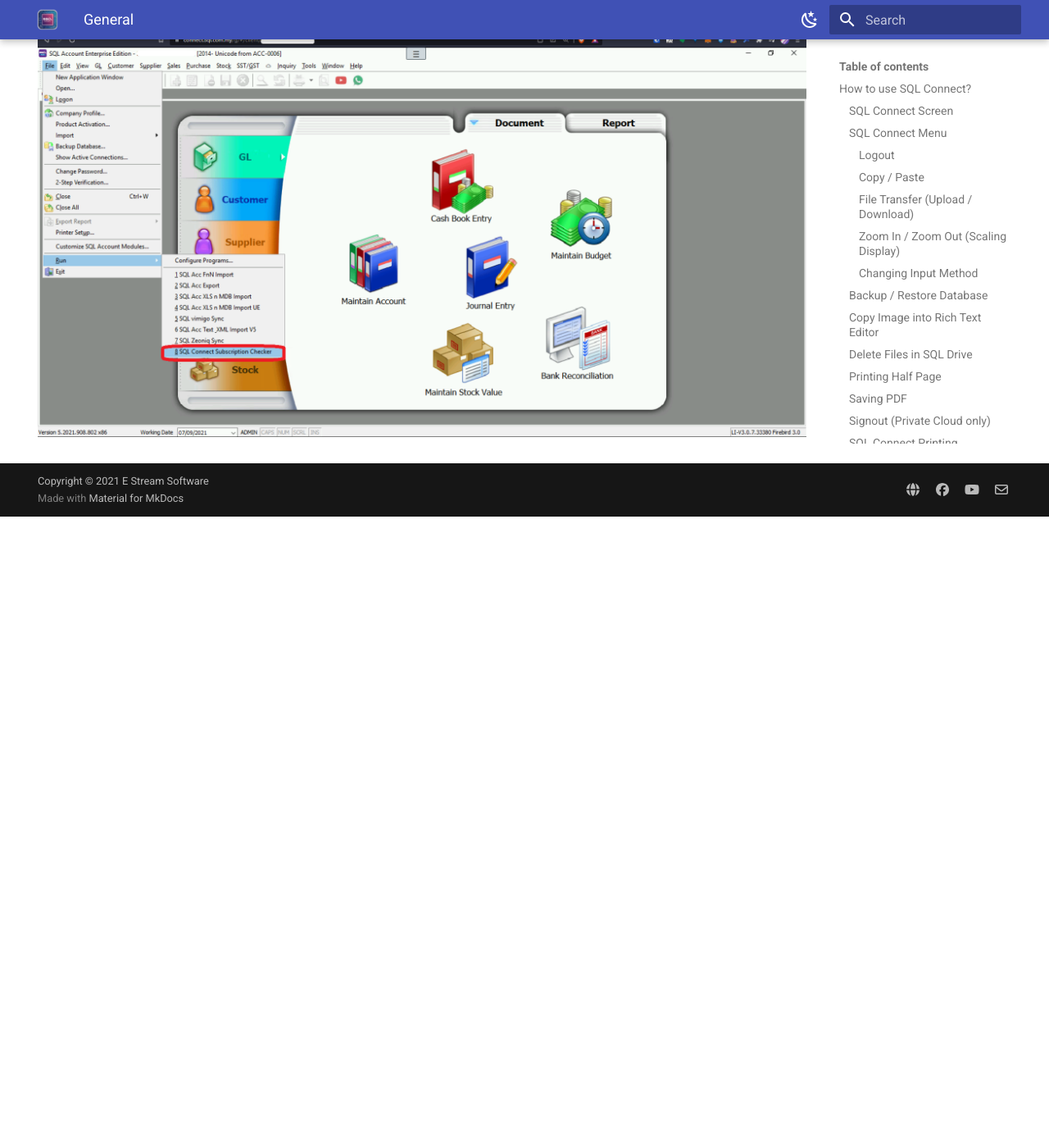
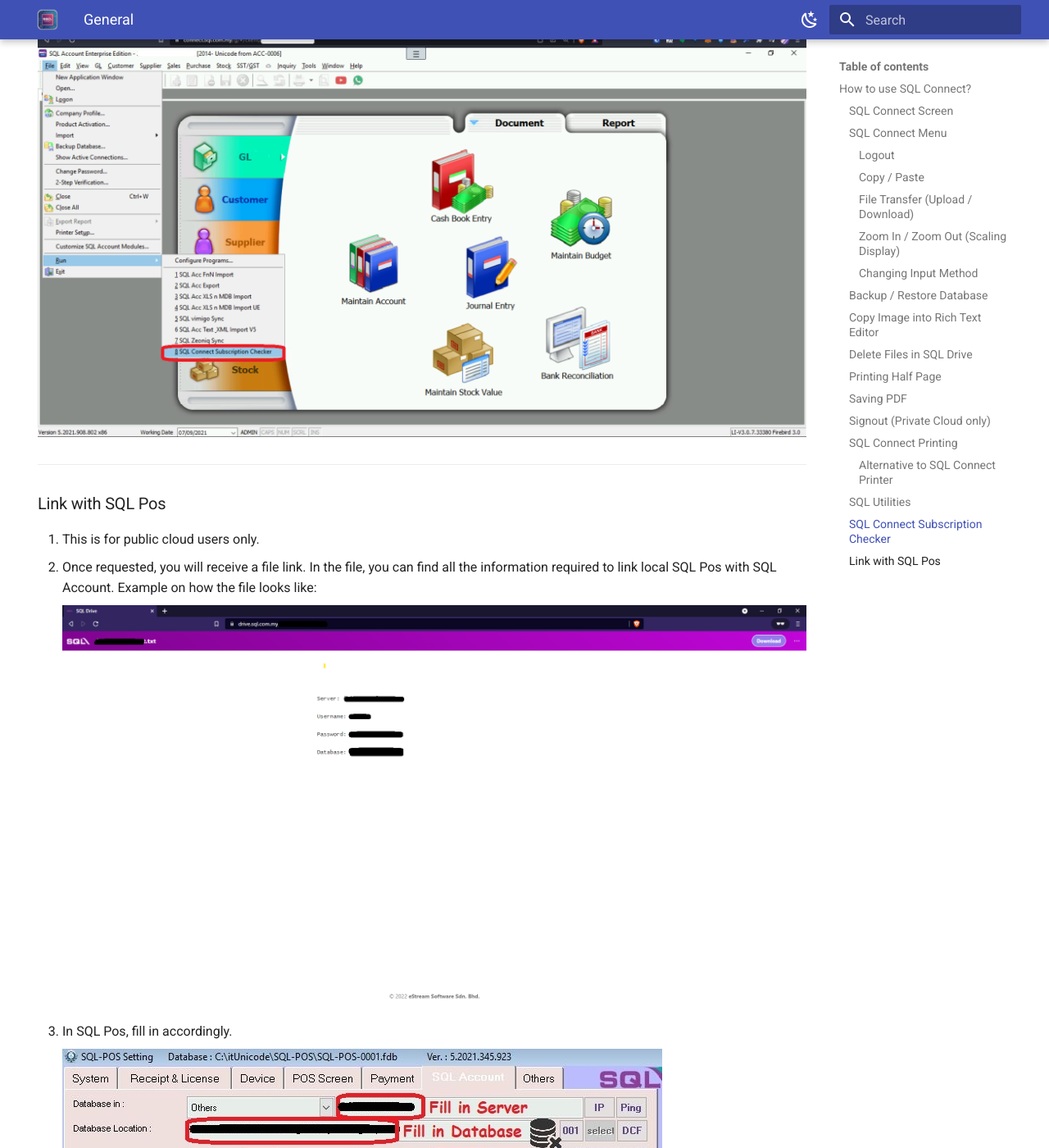
Before and after one commit to songlim327/sql-connect-doc, an MkDocs documentation site: the page built from docs/general.md, in a window 1280 px wide and 1400 px high, scrolled down 28940 px. Shown: the whole window at 82% size. Built offline with MkDocs 1.6.1 and Material for MkDocs 9.7.7, drawn with Linux system fonts in a browser that asks for light colours; before the commit the page ends 29570 px from its top, so only the background shows below that.

Commit message:
[General] Add "Link with SQL Pos" guide

```diff
--- a/docs/general.md
+++ b/docs/general.md
@@ -216,3 +216,14 @@
 ![SQL Connect Subscription Checker 2 ](img/general/sqlconnect-checksub-2.png)
 ![Sql Utilities 3 ](img/general/sql-utilities-3.png)
 ![Sql Connect Subscription Checker 3 ](img/general/sqlconnect-checksub-3.png)
+
+---
+### Link with SQL Pos
+1. This is for public cloud users only.
+2. Once requested, you will receive a file link. In the file, you can find all the information required to link local SQL Pos with SQL Account. Example on how the file looks like:
+
+	![Link with SQL Pos 1](img/general/link-with-sql-pos-1.png)
+
+3. In SQL Pos, fill in accordingly.
+
+	![Link with SQL Pos 2](img/general/link-with-sql-pos-2.png)
```
Also changed, not shown: docs/img/general/link-with-sql-pos-1.png (added), docs/img/general/link-with-sql-pos-2.png (added).
